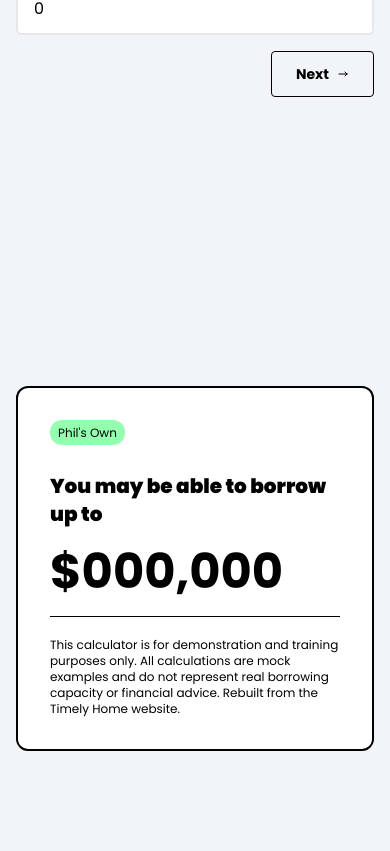
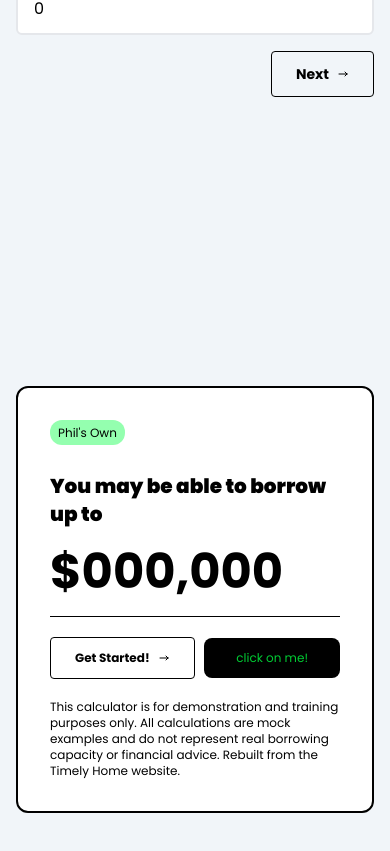
Before and after one commit to philipxs1/Homeloan-calculator, a React (Vite) app: page / in a window 390 px wide. Shown: the part 783-1634 px from the top of the page. Before the commit the page ends 1582 px from the top, so only its background shows below. Built offline with nearby package versions, Linux system fonts and the light colour scheme.

Commit message:
added size for mobile

```diff
--- a/src/components/form/FormResults.tsx
+++ b/src/components/form/FormResults.tsx
@@ -35,10 +35,10 @@ const FormResults = () => {
 
         <hr className="col-span-2" />
 
-        {borrowingAmount !== null && (
-          <div className="flex items-center justify-between">
+        {borrowingAmount === null && (
+          <div className="flex items-center justify-between gap-2">
             <button
-              className="group col-start-2 cursor-pointer justify-self-end rounded-sm border border-black px-6 py-3 text-center text-sm font-bold"
+              className="group col-start-2 cursor-pointer justify-self-end rounded-sm border border-black px-6 py-3 text-center text-sm font-bold text-nowrap"
               type="button"
             >
               <span className="flex items-center gap-2 text-xs md:text-lg">
@@ -52,7 +52,7 @@ const FormResults = () => {
                   "https://phil-portfolio-black.vercel.app/")
               }
               type="button"
-              className="transform cursor-pointer rounded-lg bg-black px-12 py-3 text-xs text-secondary transition-colors duration-200 hover:bg-secondary hover:text-black md:text-lg"
+              className="transform cursor-pointer rounded-lg bg-black px-8 py-3 text-xs text-nowrap text-secondary transition-colors duration-200 hover:bg-secondary hover:text-black md:text-lg"
             >
               click on me!
             </button>
```
